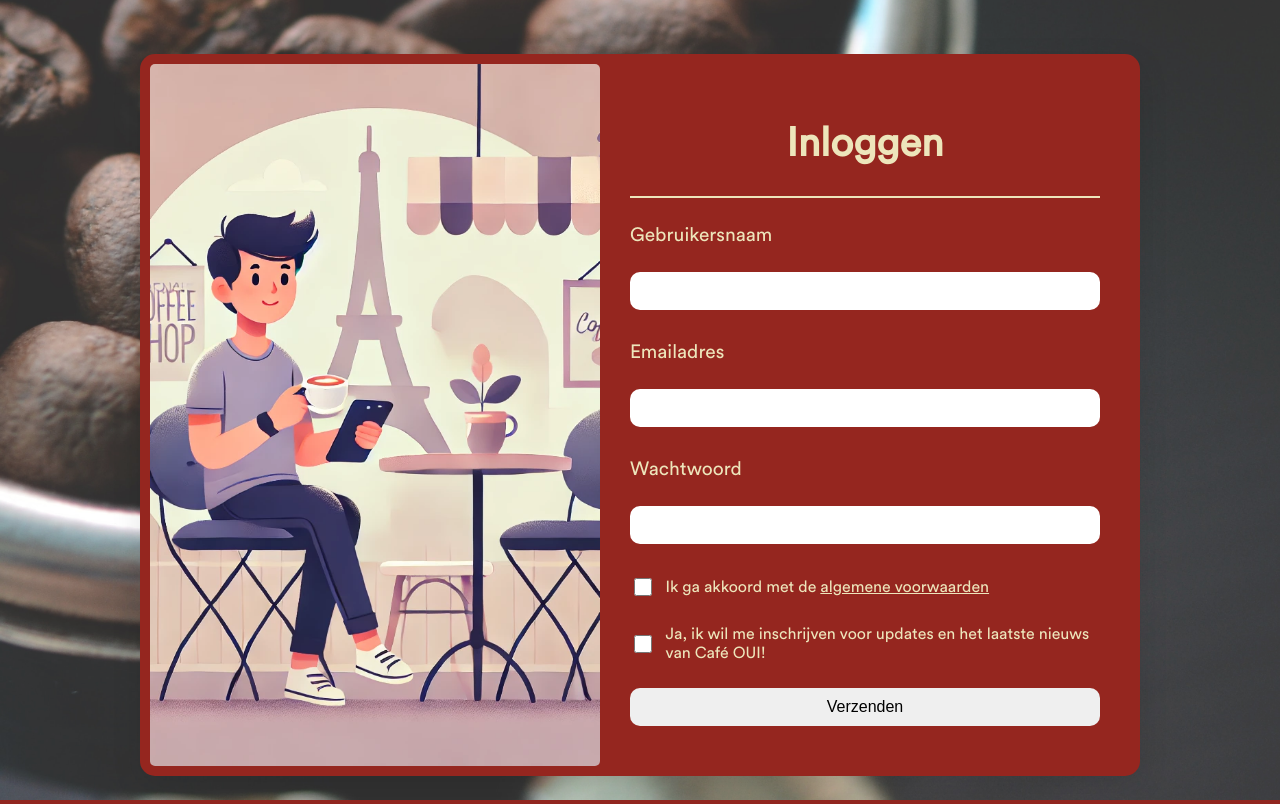
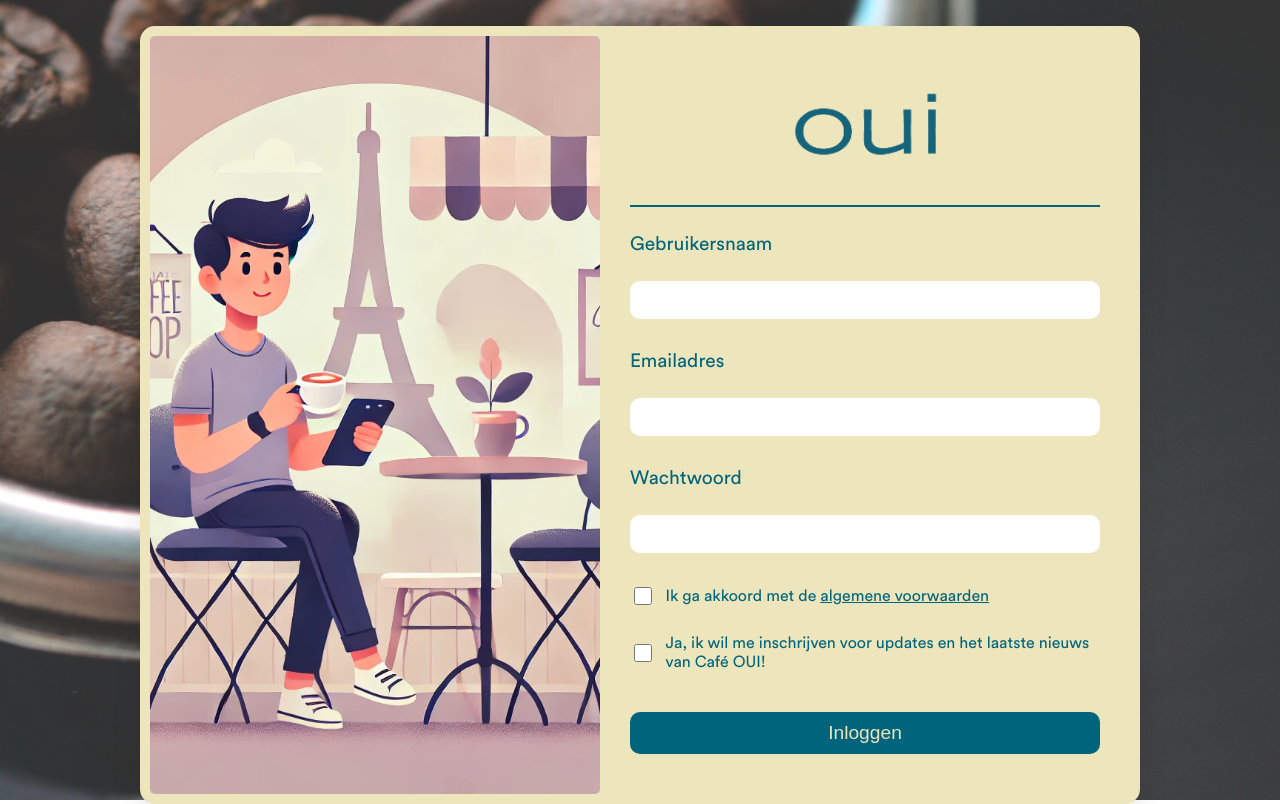
Before and after one commit to StefanSpitse4pm/OUI, a PHP site: page /html/loginPage.php in a window 1280 px wide. Run offline with PHP 8.4, Linux system fonts and the light colour scheme.

Commit message:
brandbook kleuren

```diff
--- a/css/loginPage.css
+++ b/css/loginPage.css
@@ -51,9 +51,9 @@ main {
 }
 
 .loginContent {
-    background-color: var(--red);
+    background-color: var(--yellow);
     border-radius: 15px;
-    color: var(--yellow);
+    color: var(--blue);
     max-width: 1000px;
     width: 100%;
     box-shadow: 0px 10px 30px rgba(0, 0, 0, 0.1);
@@ -65,6 +65,20 @@ main {
 .loginfoto {
     flex: 1;
     display: flex;
+}
+
+.login
+{
+    display: flex;
+    flex-direction: column;
+    justify-content: center;
+    align-items: center;
+}
+
+img
+{
+    margin: 0;
+    width: 50%;
 }
 
 .loginfoto img
@@ -91,7 +105,7 @@ h1 {
 }
 
 hr {
-    border: 1px solid var(--yellow);
+    border: 1px solid var(--blue);
     margin-bottom: 20px;
     width: 100%;
 }
@@ -107,7 +121,7 @@ label {
     font-size: 1.2rem;
     text-align: left;
     width: 100%;
-    color: var(--yellow);
+    color: var(--blue);
 }
 
 form > input {
@@ -129,7 +143,7 @@ form > input:focus {
     align-items: center;
     gap: 10px;
     font-size: 1rem;
-    color: var(--yellow);
+    color: var(--blue);
 }
 
 .checkboxbox input[type="checkbox"] {
@@ -143,15 +157,13 @@ form > input:focus {
 }
 
 .checkboxbox a {
-    color: var(--yellow);
+    color: var(--blue);
     text-decoration: underline;
 }
 
-.checkboxbox a:hover {
-    color: var(--blue);
-}
 
-form > button {
+
+form > input[type="submit"] {
     padding: 10px 20px;
     background-color: var(--blue);
     color: var(--yellow);
@@ -163,9 +175,9 @@ form > button {
     transition: background-color 0.3s ease;
 }
 
-form > button:hover {
-    background-color: var(--yellow);
-    color: var(--red);
+form > input[type="submit"]:hover {
+    background-color: var(--red);
+    color: var(--yellow);
     box-shadow: 0px 5px 15px rgba(0, 101, 124, 0.3);
 }
 
@@ -173,7 +185,7 @@ form > * {
     margin-block: 5px;
 }
 
-input[type="submit"]:hover
+input[type="submit"]:hover , input[type="checkbox"]:hover
 {
     cursor: pointer;
 }
--- a/html/loginPage.php
+++ b/html/loginPage.php
@@ -27,7 +27,7 @@
                 <img src="../Img/loginPage-foto.png" alt="coffee-drinking-image">
             </div>
             <div class="login">
-                <h1>Inloggen</h1>
+                <img src="../Img/Logo-04.png" alt="">
                 <hr>
                 <div class="loginform">
                     <form action="loginfunction.php" method="POST">
@@ -45,7 +45,7 @@
                             <input type="checkbox" name="nieuwsbrief" id="nieuwsbrief">
                             <label for="nieuwsbrief">Ja, ik wil me inschrijven voor updates en het laatste nieuws van Café OUI!</label>
                         </div>
-                        <input type="submit" value="Verzenden">
+                        <input type="submit" value="Inloggen">
                     </form>
                 </div>
             </div>
```
